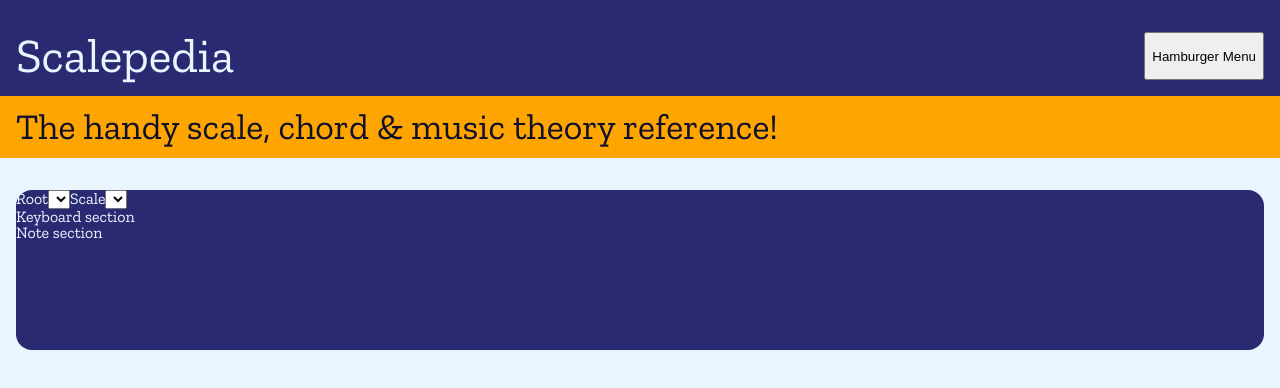
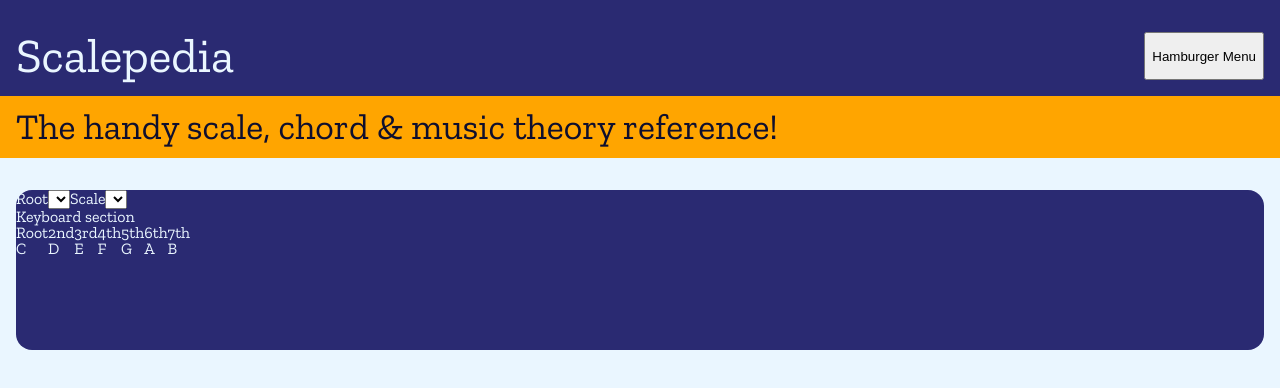
Before and after one commit to thomaswalsh92/scalepedia, a React (Create React App) app: page / in a window 1280 px wide. Shown: the top 388 px of the page. Built offline with nearby package versions, Linux system fonts and the light colour scheme.

Commit message:
added note section funcion with dummy data

```diff
--- a/src/App.scss
+++ b/src/App.scss
@@ -16,6 +16,18 @@
     font-family: Zilla Slab;
     font-size:16px;
     color: $darkPurple;
+  }
+
+  label {
+    font-family: Zilla Slab;
+    font-size:16px;
+    color: $lightBlue;
+  }
+
+  table {
+    font-family: Zilla Slab;
+    font-size:16px;
+    color: $lightBlue;
   }
 }
 
@@ -61,10 +73,4 @@
   p {
     color: $lightBlue;
   }
-
-  label {
-    font-family: Zilla Slab;
-    font-size:16px;
-    color: $lightBlue;
-  }
 }
--- a/src/Widget/Widget.js
+++ b/src/Widget/Widget.js
@@ -1,11 +1,12 @@
 import { controlBar } from './controlBar.js'
+import { noteSection } from './noteSection.js'
 
 export const widget = () => {
     return (
         <div className='widget'>
             {controlBar()}
             <p>Keyboard section</p>
-            <p>Note section</p>
+            {noteSection()}
         </div>
     )
 
--- a/src/Widget/noteSection.js
+++ b/src/Widget/noteSection.js
@@ -0,0 +1,26 @@
+export const noteSection = () => {
+    return (
+        <div className='noteSection'>
+            <table>
+                <tr>
+                    <th>Root</th>
+                    <th>2nd</th>
+                    <th>3rd</th>
+                    <th>4th</th>
+                    <th>5th</th>
+                    <th>6th</th>
+                    <th>7th</th>
+                </tr>
+                <tr>
+                    <td>C</td>
+                    <td>D</td>
+                    <td>E</td>
+                    <td>F</td>
+                    <td>G</td>
+                    <td>A</td>
+                    <td>B</td>
+                </tr>
+            </table>
+        </div>
+      );
+};
```
